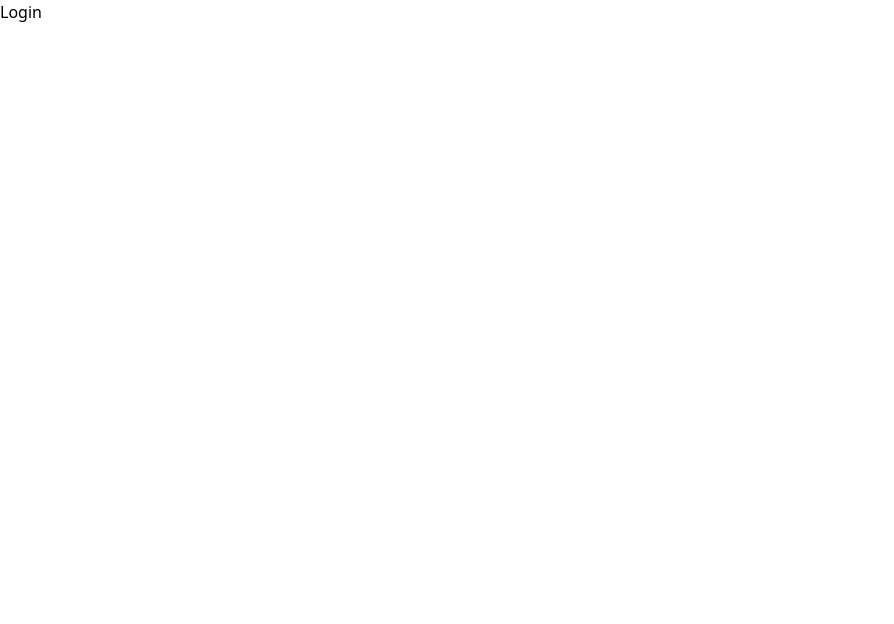
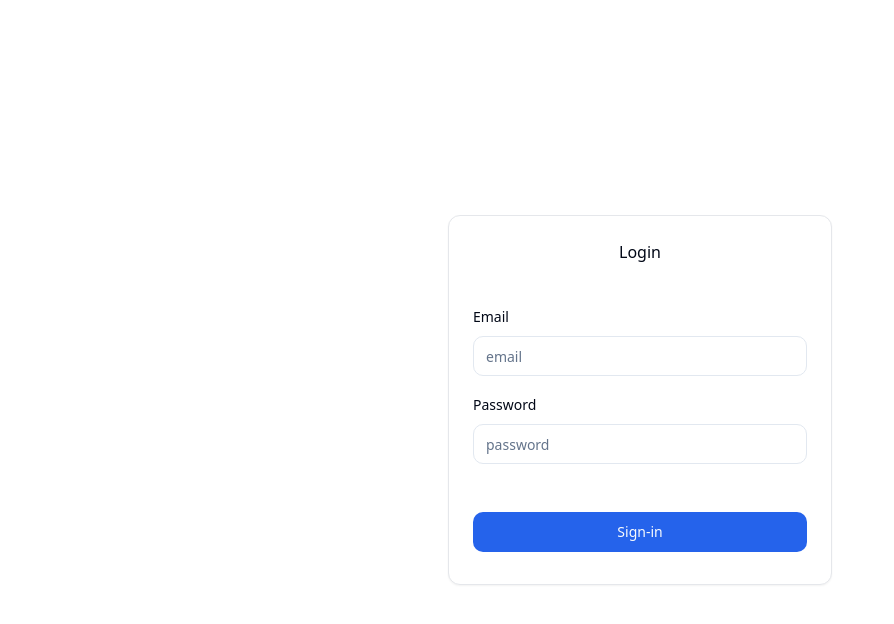
Before and after one commit to arun-murali0/social-media, a React (Vite) app in the folder client/: page /login in a window 1280 px wide. Shown: the top 624 px of the page, without its empty margins (0-894 px from the left). Built offline with nearby package versions, Linux system fonts and the light colour scheme.

Commit message:
login form completed

```diff
--- a/client/src/App.tsx
+++ b/client/src/App.tsx
@@ -1,15 +1,10 @@
-import { lazy } from 'react';
-import { LazyLayout } from './components/layouts/RootLayout';
-
-const Navbar = lazy(() => import('./pages/Navbar'));
+import Navbar from "./pages/Navbar";
 
 const App = () => {
 	return (
 		<section className="h-screen w-screen overflow-x-hidden flex flex-col">
 			<main className="w-full">
-				<LazyLayout>
-					<Navbar />
-				</LazyLayout>
+				<Navbar />
 			</main>
 		</section>
 	);
--- /dev/null
+++ b/client/src/components/layouts/FormInput.tsx
@@ -0,0 +1,34 @@
+import { FormControl, FormField, FormItem, FormLabel, FormMessage } from '@/components/ui/form';
+import { Input } from '@/components/ui/input';
+import { Control } from 'react-hook-form';
+import { LoginSchemaType } from '@/utils/validation/loginSchema';
+
+interface formInputProp {
+	label: string;
+	placeholder: string;
+	control: Control<LoginSchemaType>;
+	className?: string;
+	name: string;
+}
+
+const FormInput = ({ label, placeholder, control, className, name }: formInputProp) => {
+	return (
+		<>
+			<FormField
+				control={control}
+				name={name}
+				render={({ field }) => (
+					<FormItem>
+						<FormLabel>{label}</FormLabel>
+						<FormControl>
+							<Input placeholder={placeholder} {...field} className={className} />
+						</FormControl>
+						<FormMessage />
+					</FormItem>
+				)}
+			/>
+		</>
+	);
+};
+
+export default FormInput;
--- a/client/src/pages/Login.tsx
+++ b/client/src/pages/Login.tsx
@@ -1,8 +1,64 @@
+import { Form } from '@/components/ui/form';
+import FormInput from '@/components/layouts/FormInput';
+import { useForm } from 'react-hook-form';
+import { Card, CardContent, CardFooter, CardHeader } from '@/components/ui/card';
+import { Button } from '@/components/ui/button';
+import { zodResolver } from '@hookform/resolvers/zod';
+import { LoginSchema, LoginSchemaType } from '@/utils/validation/loginSchema';
 
 const Login = () => {
-  return (
-    <div>Login</div>
-  )
-}
+	const form = useForm<LoginSchemaType>({
+		resolver: zodResolver(LoginSchema),
+		defaultValues: {
+			email: '',
+			password: '',
+		},
+	});
 
-export default Login
+	const onSubmit = (data: LoginSchemaType) => {
+		console.log(data);
+		form.resetField('email');
+		form.resetField('password');
+	};
+
+	return (
+		<section className="flex h-screen justify-center items-center flex-col">
+			<div className="w-96 max-h-fit">
+				<Form {...form}>
+					<form onSubmit={form.handleSubmit(onSubmit)} className="space-y-8">
+						<Card>
+							<CardHeader>
+								<p className="text-center">Login</p>
+							</CardHeader>
+							<CardContent>
+								<div className="my-4">
+									<FormInput
+										control={form.control}
+										placeholder="email"
+										label="Email"
+										className="my-2"
+										name="email"
+									/>
+								</div>
+								<div className="my-4">
+									<FormInput
+										control={form.control}
+										placeholder="password"
+										label="Password"
+										className="my-2"
+										name="password"
+									/>
+								</div>
+							</CardContent>
+							<CardFooter className="my-2">
+								<Button className="w-full">Sign-in</Button>
+							</CardFooter>
+						</Card>
+					</form>
+				</Form>
+			</div>
+		</section>
+	);
+};
+
+export default Login;
--- a/client/src/pages/Navbar.tsx
+++ b/client/src/pages/Navbar.tsx
@@ -4,7 +4,7 @@ import { Button } from '@/components/ui/button';
 
 const Navbar = () => {
 	return (
-		<nav className="p-2 sm:p-5 border-b-2 sticky top-0  w-full">
+		<nav className="p-2 sm:p-5 shadow sticky top-0  w-full">
 			<div className="sm:mx-20 flex items-center justify-between max-sm:mx-0">
 				<div className="text-lg text-primary sm:text-xl">
 					<Link href="/">SociaPedia</Link>
--- /dev/null
+++ b/client/src/utils/validation/loginSchema.tsx
@@ -0,0 +1,8 @@
+import { z } from 'zod';
+
+export const LoginSchema = z.object({
+	email: z.string().email(),
+	password: z.string().min(8, { message: 'password should have atleast 8 character' }),
+});
+
+export type LoginSchemaType = z.infer<typeof LoginSchema>;
```
Also changed, not shown: client/src/types/types.ts (added, +13 -0 lines).
